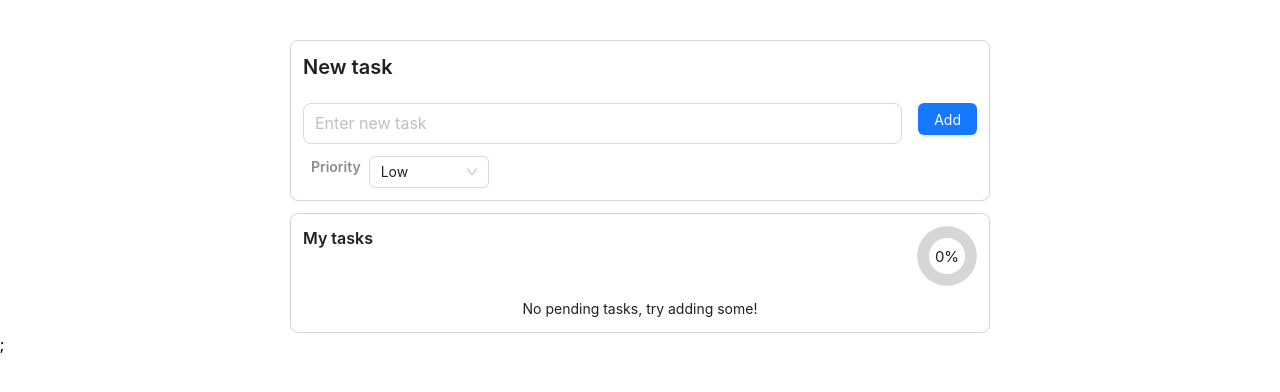
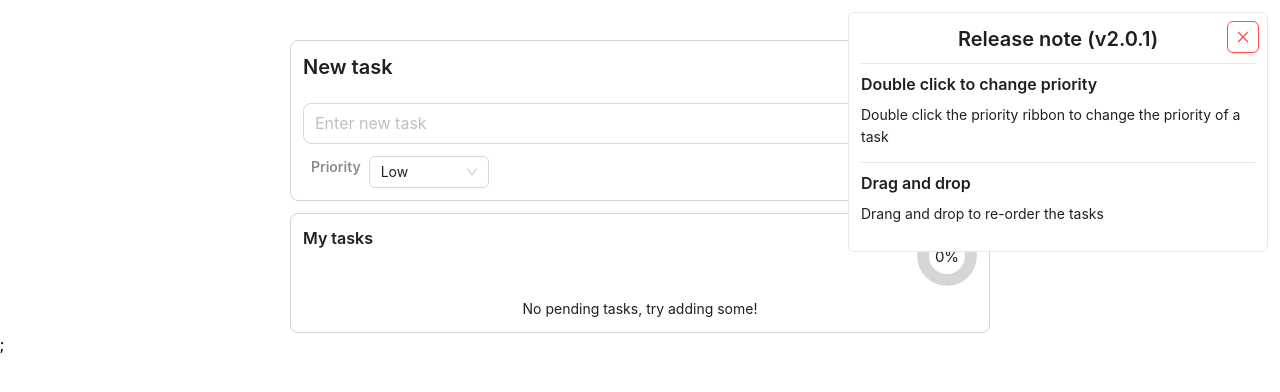
Before and after one commit to sabithmuhammed/to-do-list--react, a React (Vite) app: page / in a window 1280 px wide. Shown: the top 392 px of the page. Built offline with nearby package versions, Linux system fonts and the light colour scheme; the HTML template or start-up script is replaced by a standard one.

Commit message:
added release note

```diff
--- a/src/App.jsx
+++ b/src/App.jsx
@@ -1,17 +1,25 @@
 import { Flex, Spin } from "antd";
 import { lazy, Suspense } from "react";
+const ReleaseNote = lazy(() => import("./components/ReleaseNote"));
 const ToDoList = lazy(() => import("./components/ToDoList"));
 
 function App() {
     return (
         <Suspense
             fallback={
-                <Flex align="center"  justify="center" gap="middle" className="w-full h-dvh">
+                <Flex
+                    align="center"
+                    justify="center"
+                    gap="middle"
+                    className="w-full h-dvh"
+                >
                     <Spin size="large" />
                 </Flex>
             }
         >
-            <ToDoList></ToDoList>;
+            {" "}
+            <ReleaseNote />
+            <ToDoList />;
         </Suspense>
     );
 }
--- /dev/null
+++ b/src/components/ReleaseNote.jsx
@@ -0,0 +1,62 @@
+import { CloseCircleOutlined, CloseOutlined } from "@ant-design/icons";
+import { Button } from "antd";
+import Paragraph from "antd/es/typography/Paragraph";
+import Title from "antd/es/typography/Title";
+import React, { useEffect, useState } from "react";
+
+const ReleaseNote = () => {
+    const [currentRelease] = useState("2.0.1");
+    const [showRelease, setShowRelease] = useState(false);
+
+    useEffect(() => {
+        const release = localStorage.getItem("release");
+        if (!(release == currentRelease)) {
+            setShowRelease(true);
+        }
+    }, []);
+
+    function closeReleaseNote() {
+        localStorage.setItem("release", currentRelease);
+        setShowRelease(false);
+    }
+
+    return (
+        showRelease && (
+            <div className="w-screen  fixed flex justify-end z-20  p-3">
+                <div className="w-full max-w-[420px] bg-white border-[1px] rounded-md p-3 text-center relative">
+                    <Button
+                        danger
+                        icon={<CloseOutlined />}
+                        className="absolute top-2 right-2"
+                        onClick={closeReleaseNote}
+                    />
+                    <Title level={4}>Release note (v2.0.1)</Title>
+                    <hr className="my-2" />
+                    <ul className="text-start">
+                        <li>
+                            <Title level={5}>
+                                Double click to change priority
+                            </Title>
+
+                            <Paragraph>
+                                Double click the priority ribbon to change the
+                                priority of a task
+                            </Paragraph>
+                        </li>
+                        <hr className="my-2" />
+
+                        <li>
+                            <Title level={5}>Drag and drop</Title>
+
+                            <Paragraph>
+                                Drang and drop to re-order the tasks
+                            </Paragraph>
+                        </li>
+                    </ul>
+                </div>
+            </div>
+        )
+    );
+};
+
+export default ReleaseNote;
```
